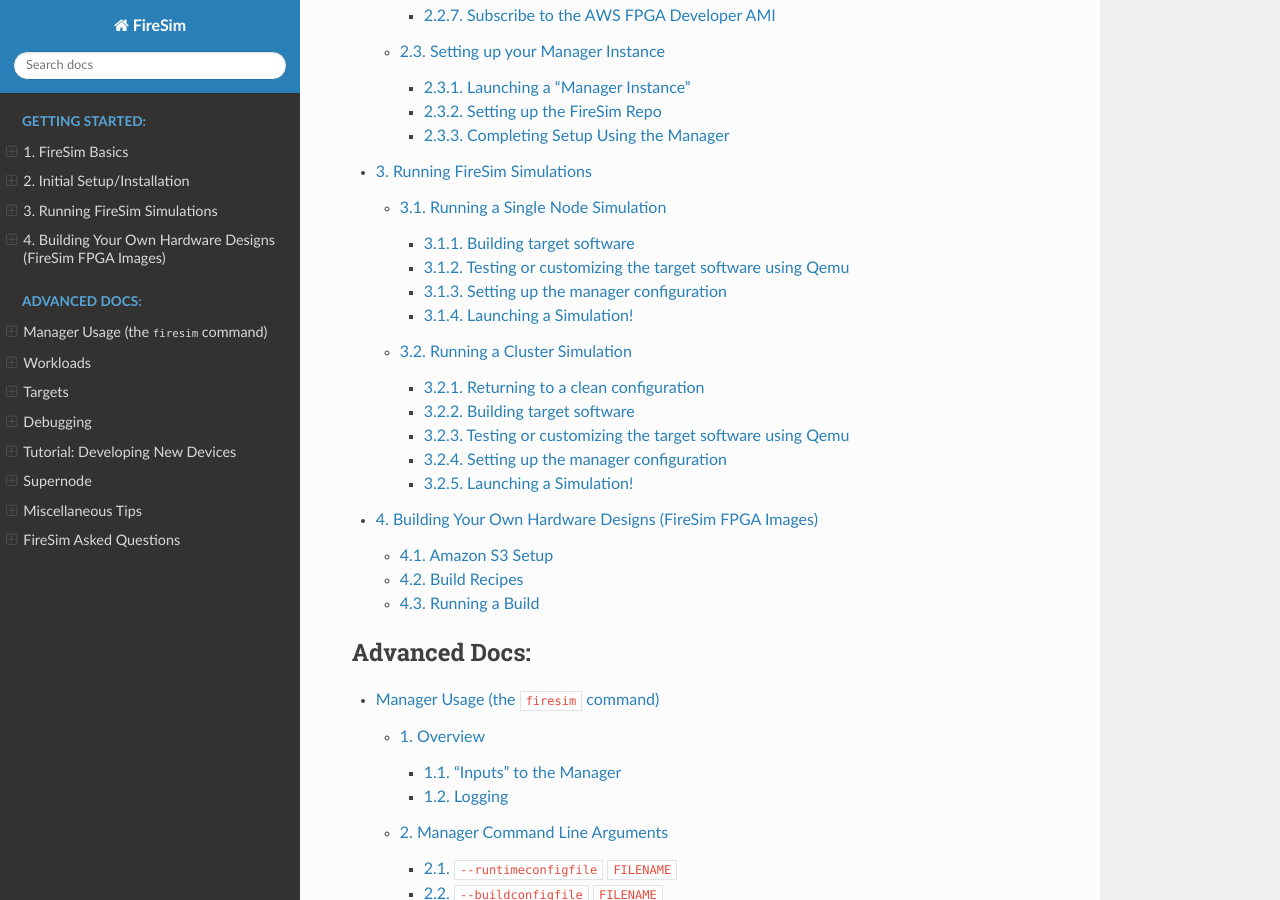
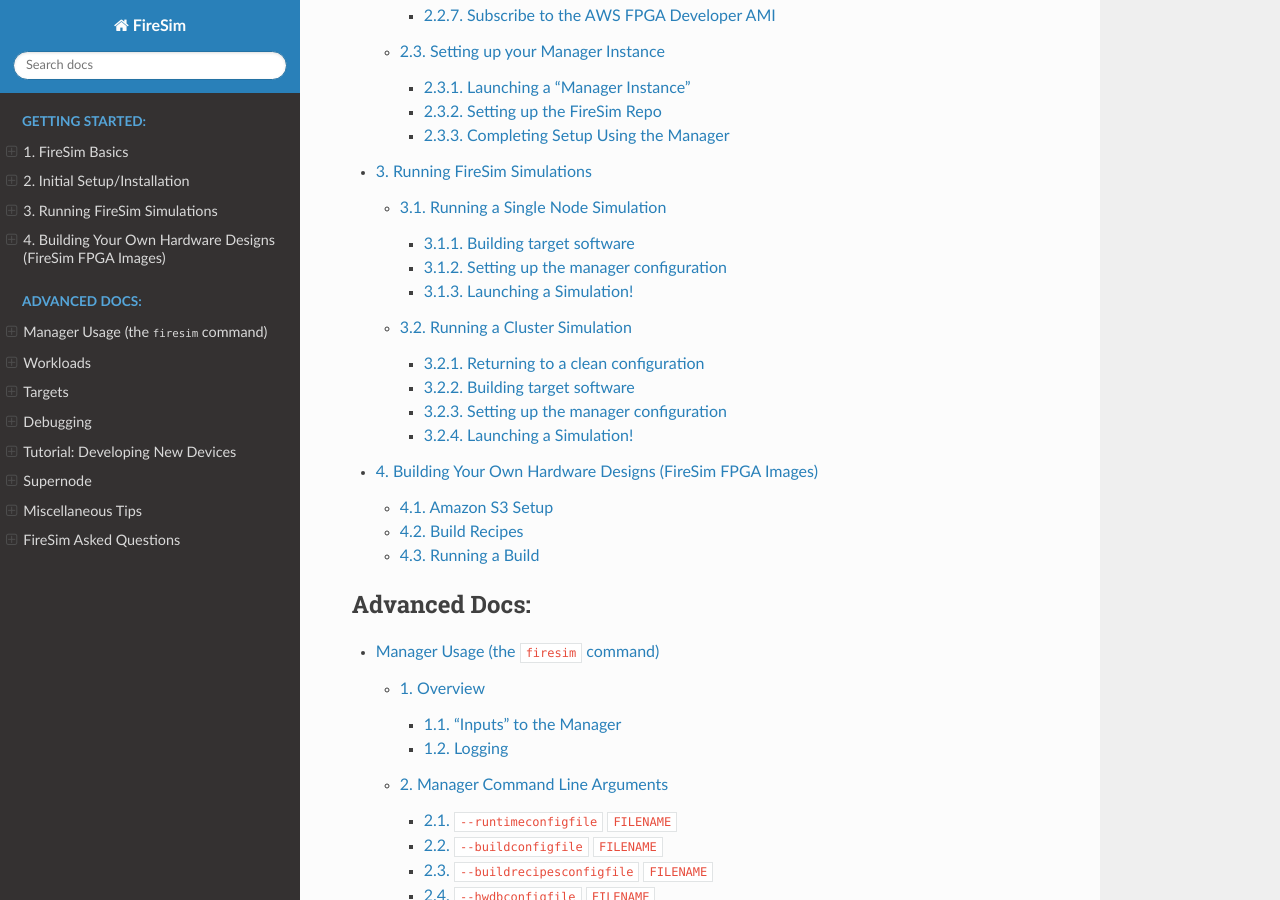
Before and after one commit to firesim/firesim, a Sphinx documentation site: the page built from docs/index.rst, in a window 1280 px wide and 900 px high, scrolled down 804 px. Built offline with Sphinx 7.4.7 and the Read the Docs theme 2.0.0, drawn with Linux system fonts in a browser that asks for light colours; some of the changed lines change nothing that is shown.

Commit message:
remove qemu from main tutorial

```diff
--- a/docs/Running-Simulations-Tutorial/Running-a-Cluster-Simulation.rst
+++ b/docs/Running-Simulations-Tutorial/Running-a-Cluster-Simulation.rst
@@ -50,23 +50,6 @@
 These files will be used to form base images to either build more complicated
 workloads (see the :ref:`defining-custom-workloads` section) or to copy around
 for deploying.
-
-Testing or customizing the target software using Qemu
------------------------------------------------------
-Before running this target software on firesim, you may choose to boot the
-image in qemu (a high-performance functional simulator). From here, you can
-perform any configuration tasks you'd like before booting in Firesim. To boot
-an image in qemu, simply use the launch command:
-
-::
-
-    ./sw-manager.py -c br-disk.json launch
-
-.. attention::
-
-  Qemu currently cannot emulate clusters. Whatever changes you make to the
-  image in qemu will be replicated to all nodes in the firesim cluster
-  simulation.
 
 Setting up the manager configuration
 -------------------------------------
--- a/docs/Running-Simulations-Tutorial/Running-a-Single-Node-Simulation.rst
+++ b/docs/Running-Simulations-Tutorial/Running-a-Single-Node-Simulation.rst
@@ -35,17 +35,6 @@
 These files will be used to form base images to either build more complicated
 workloads (see the :ref:`defining-custom-workloads` section) or to copy around
 for deploying.
-
-Testing or customizing the target software using Qemu
------------------------------------------------------
-Before running this target software on firesim, you may choose to boot the
-image in qemu (a high-performance functional simulator). From here, you can
-perform any configuration tasks you'd like before booting in Firesim. To boot
-an image in qemu, simply use the launch command:
-
-::
-
-    ./sw-manager.py -c br-disk.json launch
 
 Setting up the manager configuration
 -------------------------------------
```
